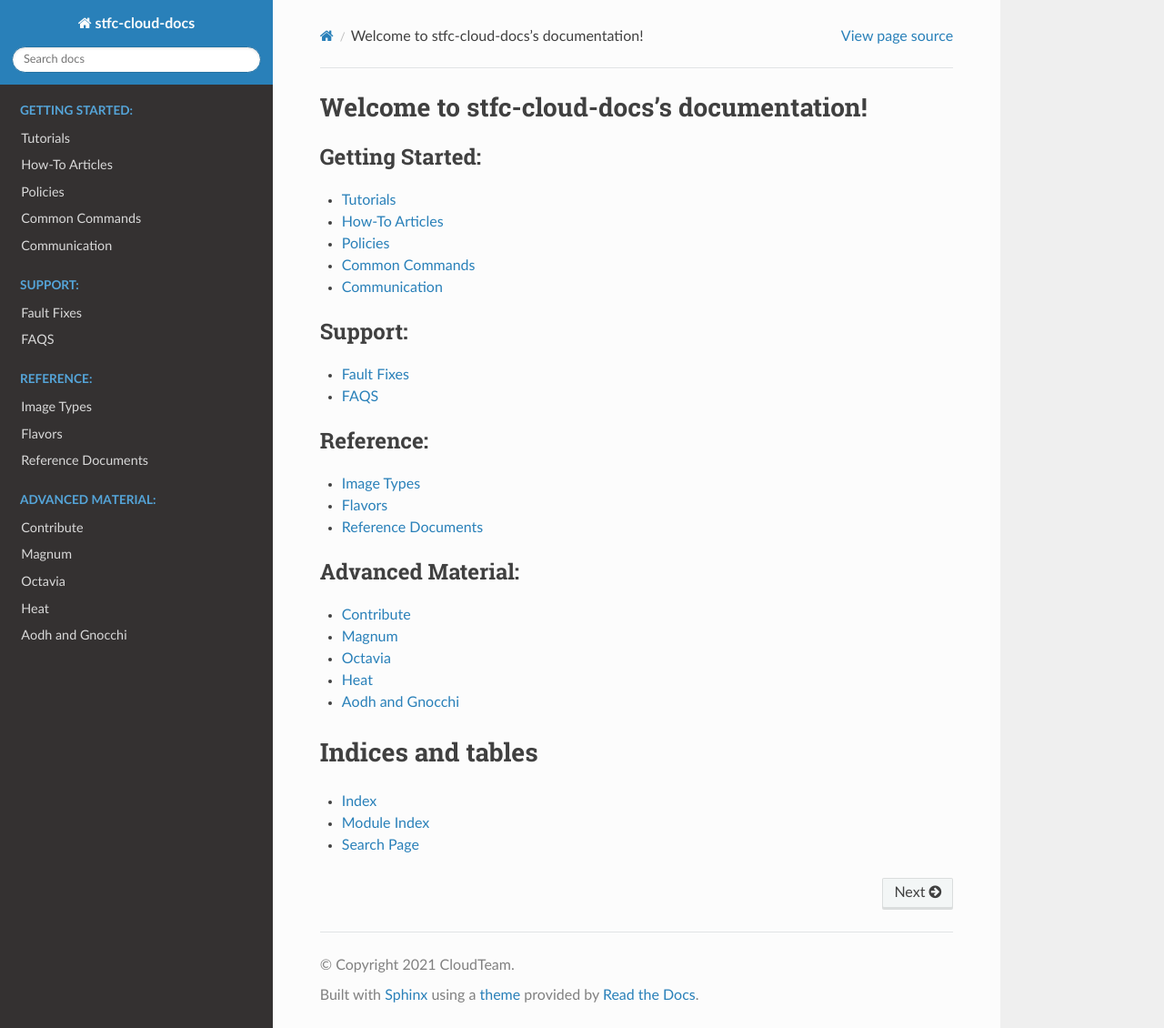
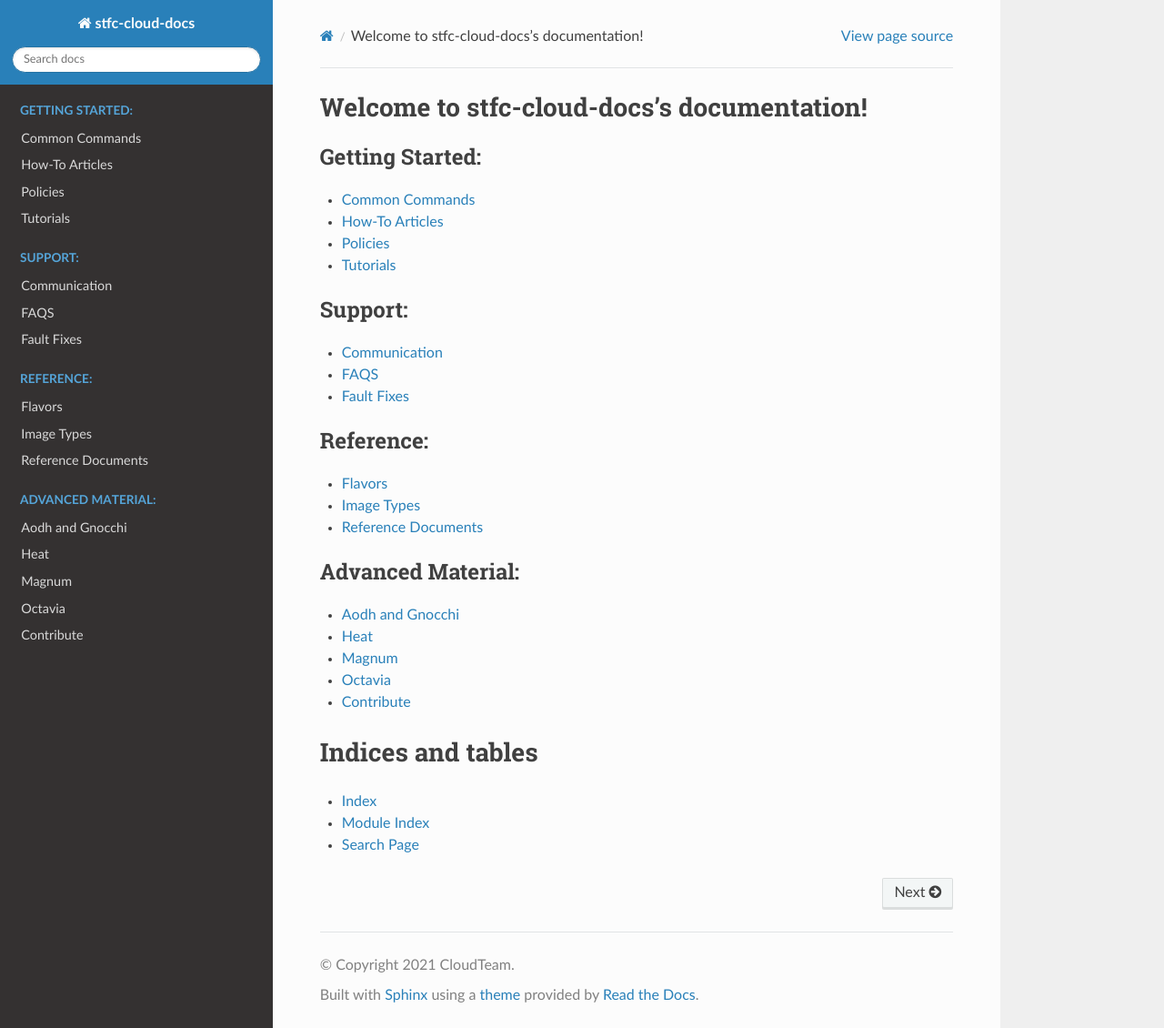
Before and after one commit to stfc/cloud-docs, a Sphinx documentation site: the page built from source/index.rst, in a window 1280 px wide and 1130 px high. Shown: the whole window at 91% size. Built offline with Sphinx 7.4.7 and the Read the Docs theme 2.0.0, drawn with Linux system fonts in a browser that asks for light colours.

Commit message:
Automatically sort headings down main TOC tree
Sort using a->z so that it's more "user-friendly"

```diff
--- a/source/index.rst
+++ b/source/index.rst
@@ -12,36 +12,36 @@ Welcome to stfc-cloud-docs's documentation!
    :maxdepth: 1
    :caption: Getting Started:
 
-   tutorials/index
+   CommonCommands
    howto/index
    policies/index
-   CommonCommands
-   contact
+   tutorials/index
 
 .. toctree::
    :maxdepth: 1
    :caption: Support:
 
+   contact
+   faqs
    faultfixes/index
-   faqs
 
 .. toctree::
    :maxdepth: 1
    :caption: Reference:
 
+   Flavors
    ImageTypes
-   Flavors
    Reference/index
 
 .. toctree::
    :maxdepth: 1
    :caption: Advanced Material:
 
-   contributetodocs
+   Aodh-and-Gnocchi/index
+   Heat/index
    Magnum/index
    Octavia/index
-   Heat/index
-   Aodh-and-Gnocchi/index
+   contributetodocs
 
 
 Indices and tables
```
